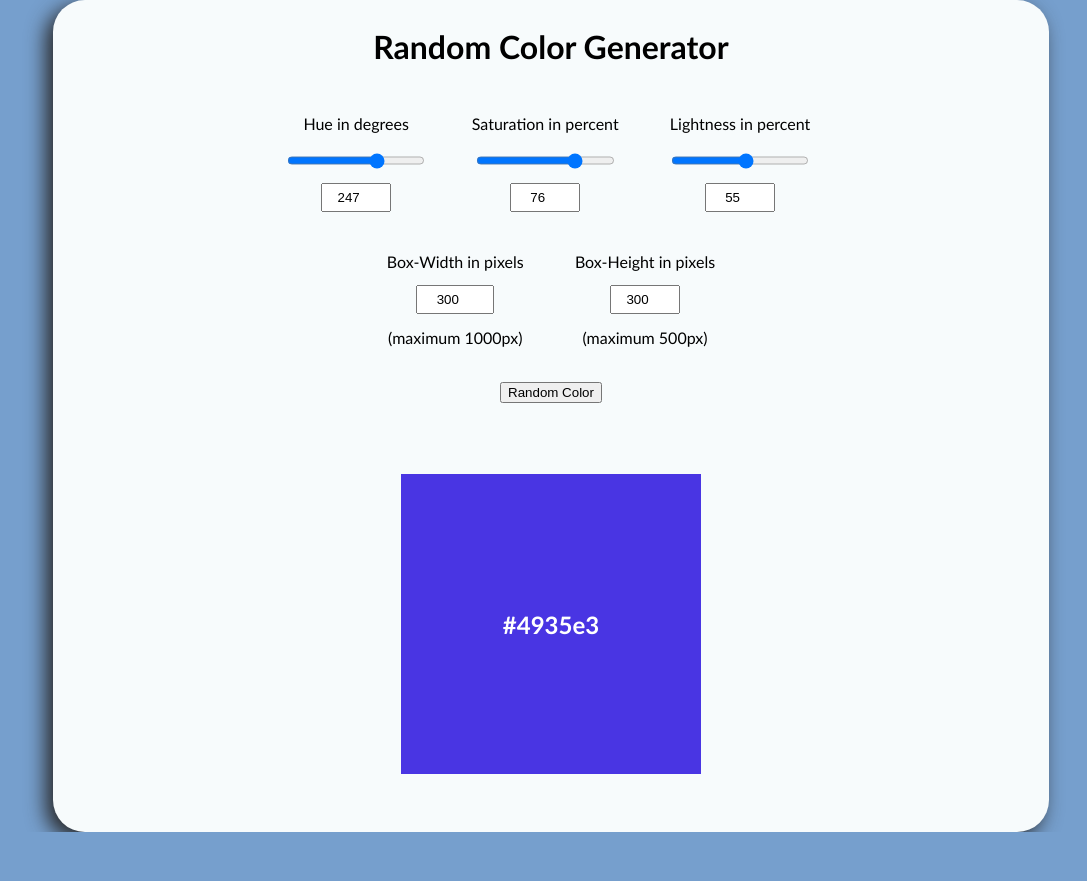
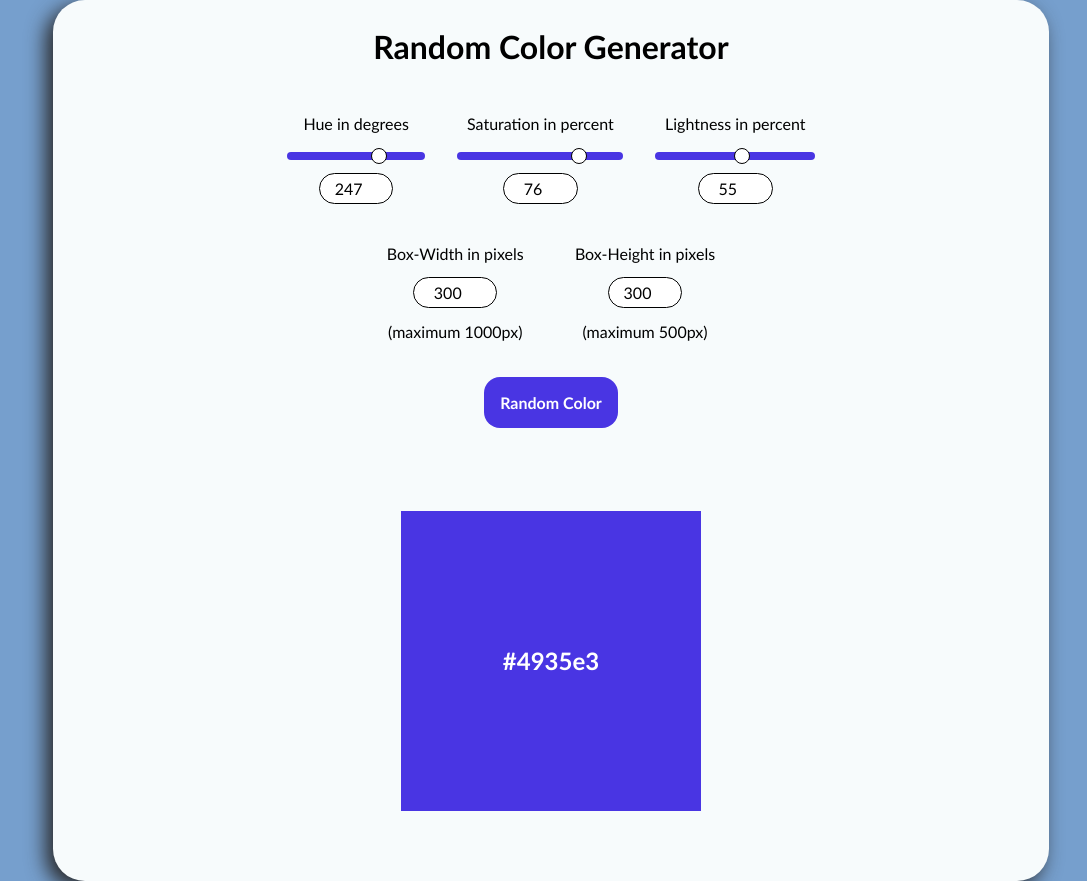
Before and after one commit to Thoud/web-random-color-generator, a React (Create React App) app: page / in a window 1280 px wide. Shown: the whole page, without its empty margins (89-1176 px from the left). Before the commit the page ends 832 px from the top, so only its background shows below. Built offline with nearby package versions, Linux system fonts and the light colour scheme.

Commit message:
Finalise styling

```diff
--- a/src/index.js
+++ b/src/index.js
@@ -1,7 +1,7 @@
 import React from 'react';
 import ReactDOM from 'react-dom';
 import App from './js/App';
-import './index.css';
+import './style.css';
 
 ReactDOM.render(
   <React.StrictMode>
--- a/src/js/App.js
+++ b/src/js/App.js
@@ -102,6 +102,7 @@ export default function App() {
         setWidth={setWidth}
         height={height}
         setHeight={setHeight}
+        textColor={textColor}
       />
       <RandomColorBox
         backgroundColor={backgroundColor}
--- a/src/js/ParamDisplay.js
+++ b/src/js/ParamDisplay.js
@@ -1,6 +1,125 @@
+/** @jsxImportSource @emotion/react */
+
+import { css } from '@emotion/react';
+
 export default function ParamDisplay(props) {
+  // CSS-in-JS Styling
+  const rangeStyling = css`
+    input[type='range'] {
+      width: 100%;
+      margin: 3.95px 0;
+      background-color: transparent;
+      -webkit-appearance: none;
+    }
+
+    input[type='range']:focus {
+      outline: none;
+    }
+
+    input[type='range']::-webkit-slider-runnable-track {
+      background: hsl(${props.hue}, ${props.saturation}%, ${props.lightness}%);
+      transition: background 0.5s ease-in-out;
+      border: 0;
+      border-radius: 25px;
+      width: 100%;
+      height: 8.1px;
+      cursor: pointer;
+    }
+
+    input[type='range']::-webkit-slider-thumb {
+      margin-top: -3.95px;
+      width: 16px;
+      height: 16px;
+      background: #ffffff;
+      border: 1px solid #000000;
+      border-radius: 50px;
+      cursor: pointer;
+      -webkit-appearance: none;
+    }
+
+    input[type='range']:focus::-webkit-slider-runnable-track {
+      background: hsl(${props.hue}, ${props.saturation}%, ${props.lightness}%);
+      transition: background 0.5s ease-in-out;
+    }
+
+    input[type='range']::-moz-range-track {
+      background: hsl(${props.hue}, ${props.saturation}%, ${props.lightness}%);
+      transition: background 0.5s ease-in-out;
+      border: 0;
+      border-radius: 25px;
+      width: 100%;
+      height: 8.1px;
+      cursor: pointer;
+    }
+
+    input[type='range']::-moz-range-thumb {
+      width: 16px;
+      height: 16px;
+      background: #ffffff;
+      border: 1px solid #000000;
+      border-radius: 50px;
+      cursor: pointer;
+    }
+
+    input[type='range']::-ms-track {
+      background: transparent;
+      border-color: transparent;
+      border-width: 4.95px 0;
+      color: transparent;
+      width: 100%;
+      height: 8.1px;
+      cursor: pointer;
+    }
+
+    input[type='range']::-ms-fill-lower {
+      background: hsl(${props.hue}, ${props.saturation}%, ${props.lightness}%);
+      transition: background 0.5s ease-in-out;
+      border: 0;
+      border-radius: 50px;
+    }
+
+    input[type='range']::-ms-fill-upper {
+      background: hsl(${props.hue}, ${props.saturation}%, ${props.lightness}%);
+      transition: background 0.5s ease-in-out;
+      border: 0;
+      border-radius: 50px;
+    }
+
+    input[type='range']::-ms-thumb {
+      width: 16px;
+      height: 16px;
+      background: #ffffff;
+      border: 1px solid #000000;
+      border-radius: 50px;
+      cursor: pointer;
+      margin-top: 0px;
+    }
+
+    input[type='range']:focus::-ms-fill-lower {
+      background: hsl(${props.hue}, ${props.saturation}%, ${props.lightness}%);
+      transition: background 0.5s ease-in-out;
+    }
+
+    input[type='range']:focus::-ms-fill-upper {
+      background: hsl(${props.hue}, ${props.saturation}%, ${props.lightness}%);
+      transition: background 0.5s ease-in-out;
+    }
+  `;
+
+  const buttonStyling = css`
+    background: hsl(${props.hue}, ${props.saturation}%, ${props.lightness}%);
+    color: ${props.textColor};
+    transition: background 0.5s ease-in-out, color 0.5s ease-in-out;
+    border: none;
+    text-align: center;
+    padding: 1rem;
+    font-weight: 600;
+    border-radius: 1rem;
+    font-size: 16px;
+  `;
+
   return (
-    <section id="sectionOne">
+    <section id="sectionOne" css={rangeStyling}>
       <h1>Random Color Generator</h1>
 
       <div className="group">
@@ -101,6 +220,7 @@ export default function ParamDisplay(props) {
           props.setSaturation(Math.floor(Math.random() * 100));
           props.setLightness(Math.floor(Math.random() * 100));
         }}
+        css={buttonStyling}
       >
         Random Color
       </button>
--- a/src/index.css
+++ b/src/style.css
@@ -1,10 +1,14 @@
 /* General Styling */
+body,
+button,
+input[type='number'] {
+  font-family: 'Trebuchet MS', 'Lucida Sans Unicode', 'Lucida Grande',
+    'Lucida Sans', Arial, sans-serif;
+}
 
 body {
   margin: 0;
   box-sizing: border-box;
-  font-family: 'Trebuchet MS', 'Lucida Sans Unicode', 'Lucida Grande',
-    'Lucida Sans', Arial, sans-serif;
   width: 100vw;
   height: 100vh;
   display: grid;
@@ -58,6 +62,12 @@ p {
   text-align: center;
 }
 
+input[type='number'] {
+  border-radius: 1rem;
+  border: 1px solid #000000;
+  font-size: 16px;
+}
+
 button {
   margin: 0.8rem 0;
 }
```
Also changed, not shown: public/robots.txt (deleted), 1 other file (tests, documents, lock files or other folders).
